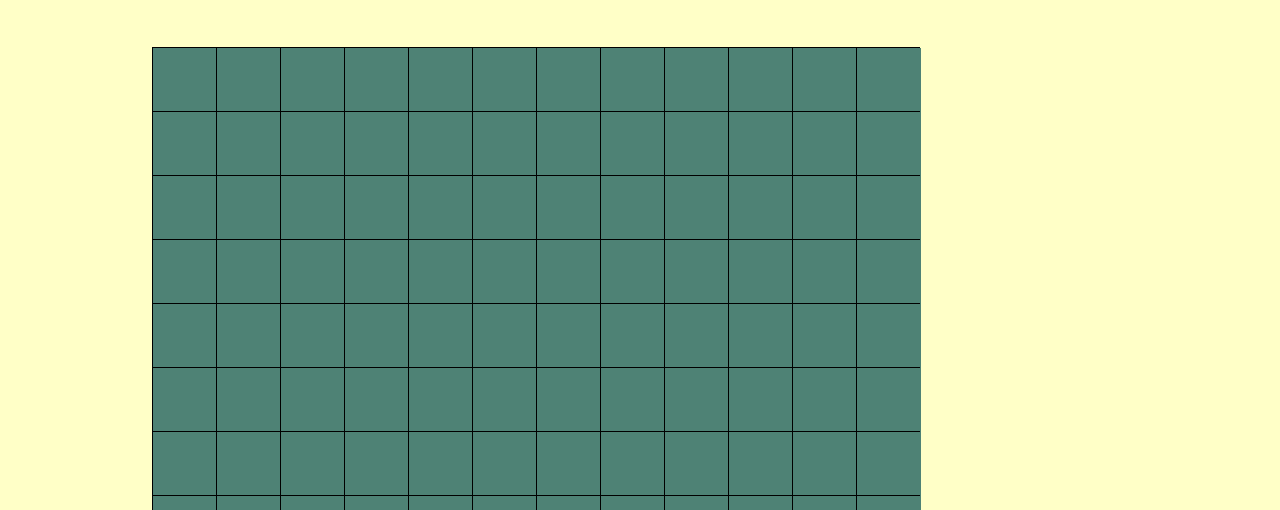
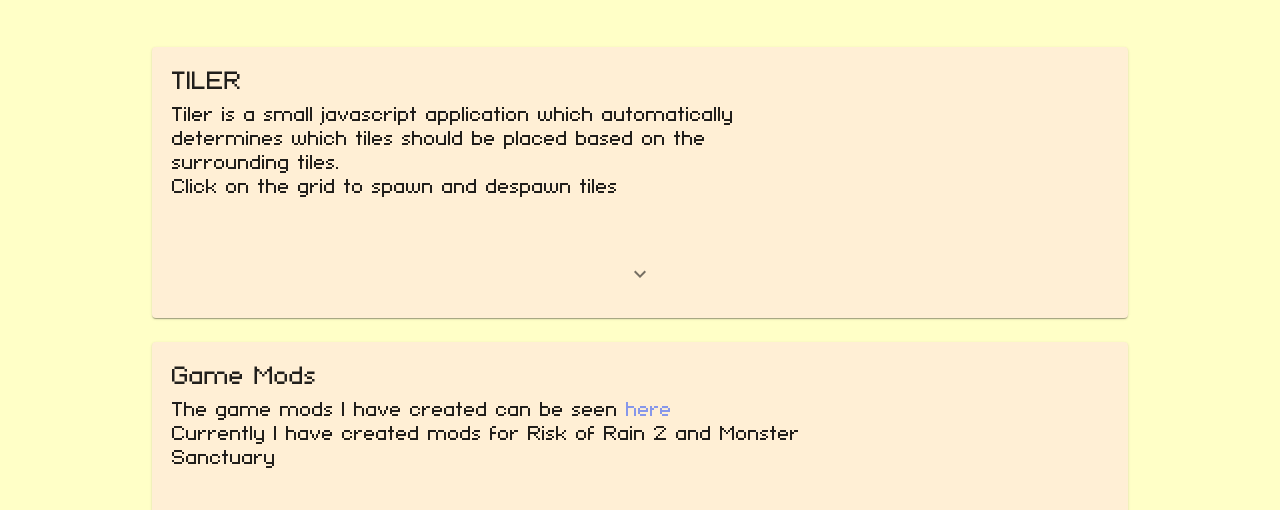
Before and after one commit to 6len/CRUNCHY, a Gatsby site: page / in a window 1280 px wide. Both pictures are taken after a click on the tab "Gizmos". Shown: the part 290-800 px from the top of the page. Built offline with nearby package versions, Linux system fonts and the light colour scheme; Gatsby itself is replaced by a stand-in of ours.

Commit message:
Add gizmos

```diff
--- a/src/components/Gizmos/TileMapper.tsx
+++ b/src/components/Gizmos/TileMapper.tsx
@@ -16,9 +16,17 @@ import horizontalCenter from "../../images/horizontalCenter.png";
 import verticalTop from "../../images/verticalTop.png";
 import verticalBottom from "../../images/verticalBottom.png";
 import verticalCenter from "../../images/verticalCenter.png";
-import { useEffect, useState } from "react";
-import { Box, Button, Grid } from "@material-ui/core";
-import { BubbleChart } from "@material-ui/icons";
+import { useState } from "react";
+import {
+  Box,
+  Button,
+  CardContent,
+  Collapse,
+  Grid,
+  IconButton,
+} from "@material-ui/core";
+import { BubbleChart, ExpandLess, ExpandMore } from "@material-ui/icons";
+import ExpandedStats from "../Crunchy/ExpandedStats";
 
 export const tileDefinitions = {
   center: center,
@@ -41,7 +49,9 @@ export const tileDefinitions = {
 };
 
 const TileMapper = () => {
+  const [expand, setExpand] = useState(false);
   const [dimensions, setDimensions] = useState({ x: 12, y: 12 });
+  const [borders, setBorders] = useState(true);
   const [tileMap, setTileMap] = useState(
     Array.from({ length: dimensions.x }, () =>
       Array.from({ length: dimensions.y }, () => tileDefinitions.absent)
@@ -49,18 +59,25 @@ const TileMapper = () => {
   );
 
   const generateRandom = () => {
-    const amount = Math.floor(Math.random() * (11 * 11));
+    const amount = Math.floor(Math.random() * (12 * 12));
 
     for (let i = 0; i < amount; i++) {
-      const row = Math.floor(Math.random() * 11);
-      const col = Math.floor(Math.random() * 11);
+      const row = Math.floor(Math.random() * 12);
+      const col = Math.floor(Math.random() * 12);
 
       changeNode(row, col);
     }
   };
 
+  const resetTiles = () => {
+    setTileMap(
+      Array.from({ length: dimensions.x }, () =>
+        Array.from({ length: dimensions.y }, () => tileDefinitions.absent)
+      )
+    );
+  };
+
   const changeNode = (rowIndex, colIndex) => {
-    if (rowIndex > 0 && rowIndex < 11 && colIndex > 0 && colIndex < 11) {
     let copy = [...tileMap];
     const newValue =
       copy[rowIndex][colIndex] === tileDefinitions.absent
@@ -84,7 +101,6 @@ const TileMapper = () => {
     );
 
     setTileMap(copy);
-    }
   };
 
   const tileDecider = (rowIndex, colIndex, tile, tiles) => {
@@ -92,13 +108,19 @@ const TileMapper = () => {
     //bottom
     //left
     //right
-    const checkAbsent = (tile) => (tile === tileDefinitions.absent ? 0 : 1);
+    const checkAbsent = (tileMap, rowIndex, colIndex) => {
+      if (rowIndex < 0 || rowIndex > 11 || colIndex < 0 || colIndex > 11) {
+        return 0;
+      } else {
+        return tileMap[rowIndex][colIndex] === tileDefinitions.absent ? 0 : 1;
+      }
+    };
 
     const tileRules = [
-      checkAbsent(tileMap[rowIndex - 1][colIndex]),
-      checkAbsent(tileMap[rowIndex + 1][colIndex]),
-      checkAbsent(tileMap[rowIndex][colIndex - 1]),
-      checkAbsent(tileMap[rowIndex][colIndex + 1]),
+      checkAbsent(tileMap, rowIndex - 1, colIndex),
+      checkAbsent(tileMap, rowIndex + 1, colIndex),
+      checkAbsent(tileMap, rowIndex, colIndex - 1),
+      checkAbsent(tileMap, rowIndex, colIndex + 1),
     ].toString();
 
     switch (tileRules) {
@@ -137,12 +159,24 @@ const TileMapper = () => {
     }
     return tileDefinitions.absent;
   };
-
   return (
-    <div>
-      <Grid container>
+    <div style={{ width: "100%" }}>
+      <Grid item container justify="center">
+        <Grid item>
+          <IconButton onClick={() => setExpand(!expand)}>
+            {expand ? (
+              <ExpandLess fontSize="inherit" />
+            ) : (
+              <ExpandMore fontSize="inherit" />
+            )}
+          </IconButton>
+        </Grid>
+      </Grid>
+      <Collapse in={expand} timeout={500}>
+        <Grid container xs={12}>
+          <Grid item container xs={8} justify={"center"} alignItems={"center"}>
             {tileMap.map((tileRow, rowIndex) => (
-          <Grid item container>
+              <Grid item container style={{ maxWidth: "768px" }}>
                 {tileRow.map((tile, columnIndex) => (
                   <Grid
                     item
@@ -150,9 +184,10 @@ const TileMapper = () => {
                       changeNode(rowIndex, columnIndex);
                     }}
                     style={{
-                  border: "1px solid black",
+                      outline: borders ? "1px solid black" : "",
                       height: "64px",
                       width: "64px",
+                      cursor: "pointer",
                     }}
                   >
                     <img
@@ -167,14 +202,47 @@ const TileMapper = () => {
                 ))}
               </Grid>
             ))}
-        <Grid item container>
+          </Grid>
+          <Grid
+            item
+            container
+            direction={"column"}
+            alignItems={"center"}
+            justify={"center"}
+            xs
+            spacing={2}
+          >
             <Grid item>
-            <Button onClick={generateRandom}>Generate Random</Button>
+              <Button
+                variant={"contained"}
+                color={"primary"}
+                onClick={generateRandom}
+              >
+                Generate Random
+              </Button>
+            </Grid>
+            <Grid item>
+              <Button
+                variant={"contained"}
+                color={"primary"}
+                onClick={resetTiles}
+              >
+                Clear Tiles
+              </Button>
+            </Grid>
+            <Grid item>
+              <Button
+                variant={"contained"}
+                color={"primary"}
+                onClick={() => setBorders(!borders)}
+              >
+                Toggle Grid
+              </Button>
             </Grid>
           </Grid>
         </Grid>
+      </Collapse>
     </div>
   );
 };
-
 export default TileMapper;
--- a/src/components/Panels/GizmosPanel.tsx
+++ b/src/components/Panels/GizmosPanel.tsx
@@ -1,11 +1,18 @@
 import * as React from "react";
 import ContentContainer from "../ContentContainer";
 import ContentTitle from "../ContentTitle";
-import { Grid, Typography } from "@material-ui/core";
+import { Card, Grid, Link, Typography, withStyles } from "@material-ui/core";
 import DescriptionContainer from "../DescriptionContainer";
 import TileMapper from "../Gizmos/TileMapper";
+import { GizmosPanelStyles } from "../style/GizmosPanelStyles";
 
-const GizmosPanel = () => {
+type Props = {
+  classes: {
+    card: string;
+    gridItem: string;
+  };
+};
+const GizmosPanel = ({ classes }: Props) => {
   return (
     <div>
       <ContentContainer>
@@ -23,10 +30,49 @@ const GizmosPanel = () => {
             spare time
           </Typography>
         </DescriptionContainer>
-        <TileMapper />
+        <Grid item container spacing={3}>
+          <Grid item className={classes.gridItem}>
+            <Card className={classes.card}>
+              <Typography variant="h6"> TILER </Typography>
+              <DescriptionContainer>
+                <Typography variant="body1">
+                  Tiler is a small javascript application which automatically
+                  determines which tiles should be placed based on the
+                  surrounding tiles.
+                </Typography>
+                <Typography variant="body1">
+                  Click on the grid to spawn and despawn tiles
+                </Typography>
+              </DescriptionContainer>
+              <Grid item container>
+                <TileMapper />
+              </Grid>
+            </Card>
+          </Grid>
+          <Grid item className={classes.gridItem}>
+            <Card className={classes.card}>
+              <Typography variant="h6"> Game Mods </Typography>
+              <DescriptionContainer>
+                <Typography variant="body1">
+                  The game mods I have created can be seen{" "}
+                  <Link
+                    href={"https://github.com/6len/game-mods"}
+                    target="_blank"
+                  >
+                    here
+                  </Link>
+                </Typography>
+                <Typography variant="body1">
+                  Currently I have created mods for Risk of Rain 2 and Monster
+                  Sanctuary
+                </Typography>
+              </DescriptionContainer>
+            </Card>
+          </Grid>
+        </Grid>
       </ContentContainer>
     </div>
   );
 };
 
-export default GizmosPanel;
+export default withStyles(GizmosPanelStyles)(GizmosPanel);
--- /dev/null
+++ b/src/components/style/GizmosPanelStyles.tsx
@@ -0,0 +1,11 @@
+import * as React from "react";
+
+export const GizmosPanelStyles = {
+  card: {
+    background: "#ffefd5",
+    padding: "20px",
+  },
+  gridItem: {
+    width: "100%",
+  },
+};
--- a/src/styles/theme.tsx
+++ b/src/styles/theme.tsx
@@ -1,11 +1,10 @@
 import * as React from "react";
-import {createMuiTheme} from "@material-ui/core";
-
+import { createMuiTheme } from "@material-ui/core";
 
 const raleway = {
-    fontFamily: 'Raleway',
-    fontStyle: 'normal',
-    fontDisplay: 'swap',
+  fontFamily: "Raleway",
+  fontStyle: "normal",
+  fontDisplay: "swap",
   fontWeight: 400,
   src: `
     local('Raleway'),
@@ -13,18 +12,23 @@ const raleway = {
     url("../fonts/pixel.woff2") format('woff2')
   `,
   unicodeRange:
-        'U+0000-00FF, U+0131, U+0152-0153, U+02BB-02BC, U+02C6, U+02DA, U+02DC, U+2000-206F, U+2074, U+20AC, U+2122, U+2191, U+2193, U+2212, U+2215, U+FEFF',
+    "U+0000-00FF, U+0131, U+0152-0153, U+02BB-02BC, U+02C6, U+02DA, U+02DC, U+2000-206F, U+2074, U+20AC, U+2122, U+2191, U+2193, U+2212, U+2215, U+FEFF",
 };
 
 // @ts-ignore
 export const GlobalTheme = createMuiTheme({
+  palette: {
+    primary: {
+      main: "#8797EA",
+    },
+  },
   typography: {
-        fontFamily: 'Raleway',
+    fontFamily: "Raleway",
   },
   overrides: {
     MuiCssBaseline: {
-            '@global': {
-                '@font-face': [raleway],
+      "@global": {
+        "@font-face": [raleway],
       },
     },
   },
```
Lines whose indentation alone changed are shown as unchanged.
